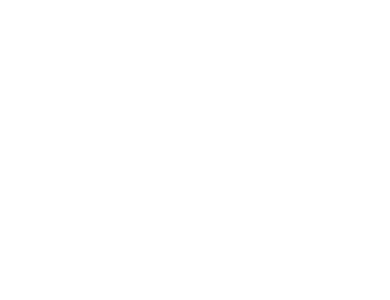
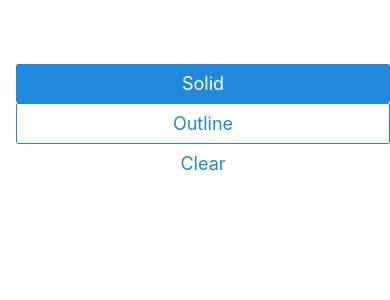
Before and after one commit to ASE-UIT/06.-English-App, a React Native app in the folder mobile/English-App/: screen / in a window 390 px wide. Shown: the top 300 px of the page. Built offline with nearby package versions, Linux system fonts and the light colour scheme.

Commit message:
resolve merge

```diff
--- a/mobile/English-App/App.tsx
+++ b/mobile/English-App/App.tsx
@@ -1,12 +1,14 @@
-import { StatusBar } from "expo-status-bar";
-import { StyleSheet, Text, View } from "react-native";
-import Home from "./src/screens/Home";
-import Test from "./src/screens/TestScreen/Test";
+import { SafeAreaView, StyleSheet, Text, View } from "react-native";
 
+import MultipleChoiceFormat from "./src/components/SelectionQuestion/MultipleChoiceFormat";
+import { Button } from '@rneui/themed';
 export default function App() {
   return (
-    <View className=" bg-black">
-
-    </View>
+    <SafeAreaView className="w-full h-full pl-4 pt-16">
+      {/* <MultipleChoiceFormat /> */}
+      <Button title="Solid" />
+      <Button title="Outline" type="outline" />
+      <Button title="Clear" type="clear" />
+    </SafeAreaView>
   );
 }
--- a/mobile/English-App/package.json
+++ b/mobile/English-App/package.json
@@ -10,12 +10,17 @@
   },
   "dependencies": {
     "@expo/metro-runtime": "~3.2.3",
+    "@rneui/base": "^0.0.0-edge.2",
+    "@rneui/themed": "^0.0.0-edge.2",
     "expo": "~51.0.28",
     "expo-status-bar": "~1.12.1",
     "nativewind": "^2.0.11",
     "react": "18.2.0",
     "react-dom": "18.2.0",
     "react-native": "0.74.5",
+    "react-native-paper": "^5.12.5",
+    "react-native-safe-area-context": "^4.11.0",
+    "react-native-vector-icons": "^10.2.0",
     "react-native-web": "~0.19.10"
   },
   "devDependencies": {
```
Also changed, not shown: 1 other file (tests, documents, lock files or other folders).
